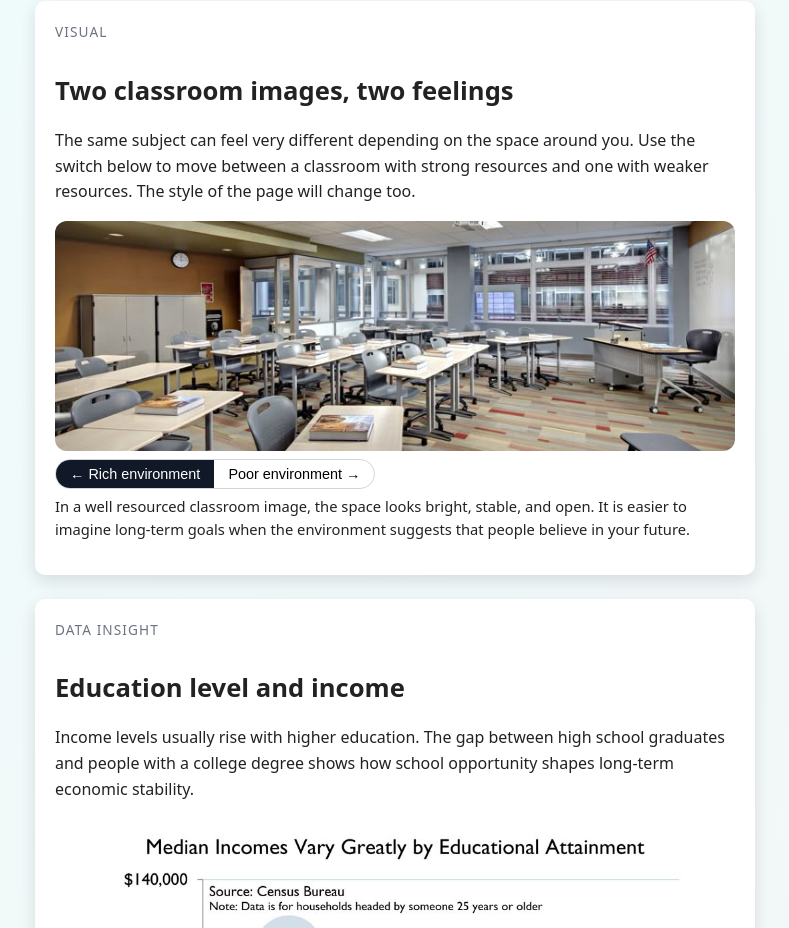
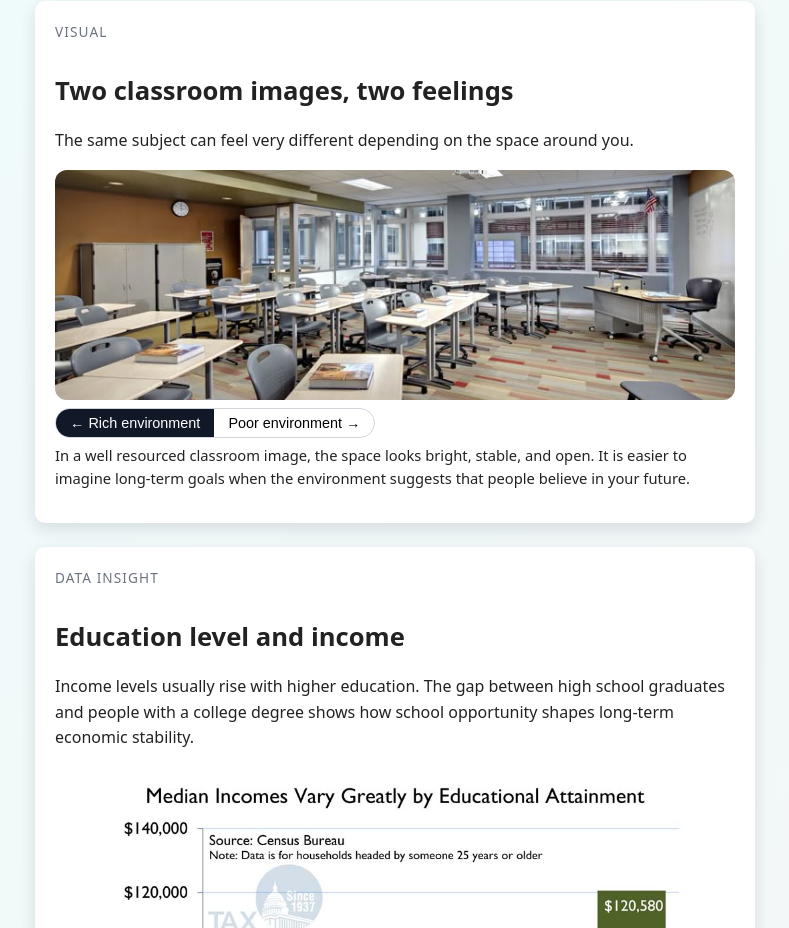
Before and after one commit to loooool888/Education, a plain HTML site: page index.html in a window 1280 px wide. Shown: the part 1758-2686 px from the top of the page, without its empty margins (235-1024 px from the left). Drawn offline with Linux system fonts and the light colour scheme.

```diff
--- a/index.html
+++ b/index.html
@@ -5,12 +5,12 @@
   <title>The Education Gap: Rich vs Poor</title>
   <meta name="viewport" content="width=device-width, initial-scale=1" />
   <style>
-    /* ===== 基本样式 ===== */
+
     body {
       margin: 0;
       font-family: system-ui, -apple-system, BlinkMacSystemFont, "Segoe UI", Arial, sans-serif;
       line-height: 1.6;
-      /* 默认：富有环境 = 柔和的渐变背景 */
+
       background: linear-gradient(135deg, #eef2f7, #d9e2ec, #f0f4f8);
       color: #222;
       transition: background 0.3s ease, color 0.3s ease;
@@ -61,7 +61,7 @@
       margin-right: auto;
     }
 
-    /* ===== 整体三栏布局：左时间线 / 中正文 / 右小卡片 ===== */
+
     .page-grid {
       max-width: 1200px;
       margin: 0 auto;
@@ -150,7 +150,6 @@
       margin-bottom: 6px;
     }
 
-    /* ===== 学生故事卡片 ===== */
     .story-grid {
       display: grid;
       grid-template-columns: repeat(auto-fit, minmax(260px, 1fr));
@@ -165,7 +164,7 @@
       color: #6b7280;
     }
 
-    /* ===== 左边：时间线 ===== */
+
     .timeline {
       border-left: 2px solid #e5e7eb;
       padding-left: 16px;
@@ -201,7 +200,7 @@
       color: #374151;
     }
 
-    /* ===== 中间：图片左右切换 ===== */
+
     .before-after-card {
       margin-top: 4px;
     }
@@ -257,7 +256,7 @@
       margin-top: 2px;
     }
 
-    /* ===== 右边：小知识卡堆叠 ===== */
+
     .fact-wrapper-title {
       font-size: 0.9rem;
       font-weight: 600;
@@ -323,7 +322,7 @@
     .fact-card:nth-child(8) { transform: translateY(84px); z-index: 1; opacity: 0.8; }
     .fact-card:nth-child(n+9) { transform: translateY(96px); opacity: 0; }
 
-    /* ===== 右侧图片轮播区域 ===== */
+
     .photo-gallery {
       margin-top: 28px;
     }
@@ -393,7 +392,7 @@
       border-color: #9ca3af;
     }
 
-    /* 数据 & 反思区 */
+
     .reflection-list {
       list-style: disc;
       padding-left: 20px;
@@ -407,9 +406,7 @@
       margin-top: 16px;
     }
 
-    /* ===== 主题切换：富有 / 贫穷 环境（完全按你给的版本） ===== */
 
-    /* 贫穷环境：旧旧、泛黄、有一点脏脏的感觉，但字还是好读 */
     body.theme-poor {
       background:
         radial-gradient(circle at 0 0, rgba(148, 163, 184, 0.35), transparent 55%),
@@ -447,7 +444,7 @@
       color: #78716c;
     }
 
-    /* 富有环境：更亮一点的渐变 + 干净卡片 */
+
     body.theme-rich {
       background: linear-gradient(135deg, #ecfeff, #f5f5f5);
     }
@@ -463,7 +460,7 @@
   </style>
 </head>
 
-<!-- 默认先是 rich 模式 -->
+
 <body class="theme-rich">
   <header>
     <h1>The Education Gap: Rich vs Poor</h1>
@@ -475,9 +472,9 @@
     </p>
   </header>
 
-  <!-- 左时间线 / 中正文 / 右小卡片 + 照片轮播 -->
+
   <div class="page-grid">
-    <!-- 左：时间线 -->
+
     <aside class="sidebar-left">
       <div class="timeline">
         <div class="timeline-item">
@@ -518,9 +515,9 @@
       </div>
     </aside>
 
-    <!-- 中：正文内容 -->
+
     <main class="content-main">
-      <!-- 背景介绍 -->
+
       <section class="section">
         <div class="card">
           <span class="pill-title">Background</span>
@@ -545,7 +542,7 @@
         </div>
       </section>
 
-      <!-- 富校 vs 贫校 -->
+
       <section class="section">
         <div class="card">
           <span class="pill-title">Contrast</span>
@@ -611,15 +608,14 @@
         </div>
       </section>
 
-      <!-- 图片左右切换 + 整站变不同风格 -->
+
       <section class="section">
         <div class="card before-after-card">
           <span class="pill-title">Visual</span>
           <h2>Two classroom images, two feelings</h2>
           <p>
             The same subject can feel very different depending on the space around you.
-            Use the switch below to move between a classroom with strong resources and
-            one with weaker resources. The style of the page will change too.
+
           </p>
 
           <div class="ba-image-wrapper">
```
